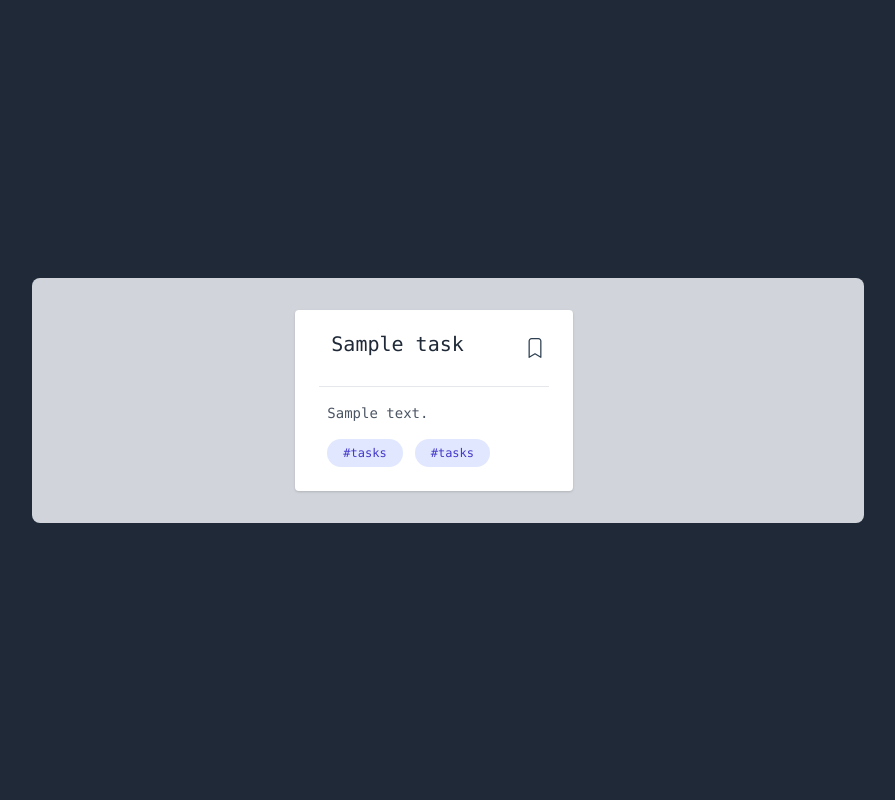
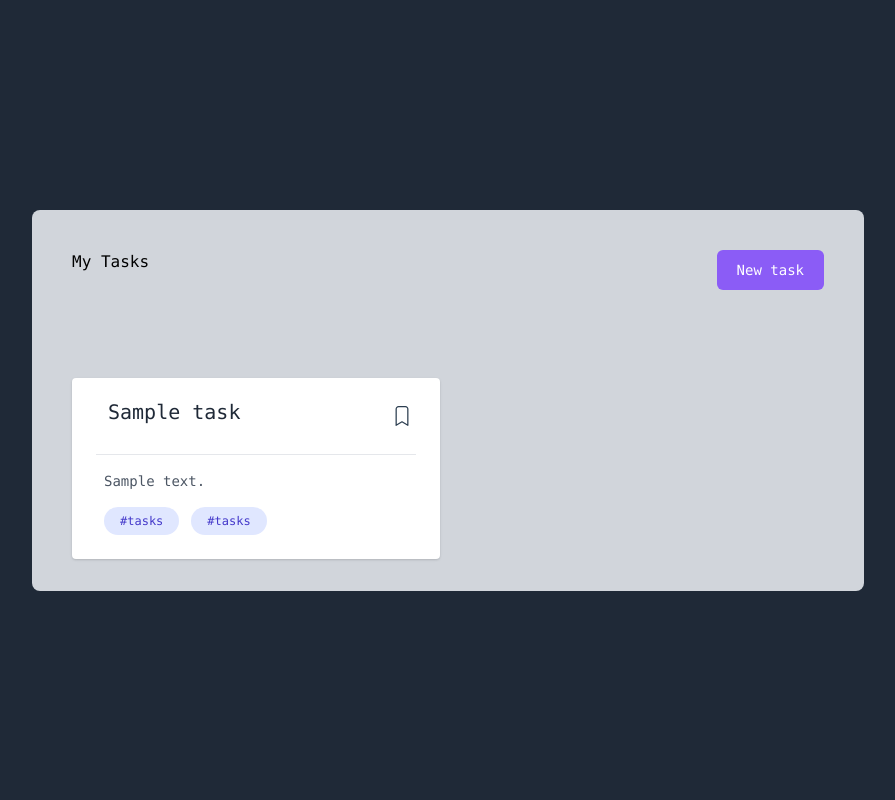
Before and after one commit to eliezer-alves/pomopy, a Flask app: page /tasks in a window 1280 px wide. Shown: the whole page, without its empty margins (192-1087 px from the left). Run offline with Flask 2, Linux system fonts and the light colour scheme; the visitor is signed in with stand-in values (Sample User, id 1); tables that the repository leaves empty or names only in its code hold one stand-in row (values such as "Sample post"); style sheets or scripts are compiled from the project's sources; some libraries are stand-ins or nearby versions.

Commit message:
feat(tasks): estrutura de listagem das tarefas1

```diff
--- a/app/Controllers/TasksController.py
+++ b/app/Controllers/TasksController.py
@@ -24,5 +24,4 @@ class TasksController(Controller):
             self._flash('Failed to register!')
             self._redirect('/tasks/create')
 
-        self._flash('Registration performed successfully!')
         return self._redirect('/tasks')
--- a/templates/tasks.html
+++ b/templates/tasks.html
@@ -1,10 +1,17 @@
 {% extends "template.html" %}
 {% block view %}
 
+<div class="grid grid-cols-1 space-y-4 w-full">
+    <div class="flex justify-between p-10">
+        <h1>My Tasks</h1>
+        <a href="/tasks/create" class="btn-pomo-1">
+            <span>New task</span>
+        </a>
+    </div>
     <div aria-label="group of cards" tabindex="0" class="focus:outline-none py-8 w-full">
-    <div class="lg:flex items-center justify-center w-full">
+        <div class="grid grid-cols-1 md:grid-cols-2 gap-4 px-10">
             {% for task in tasks %}
-        <div tabindex="0" aria-label="card 1" class="focus:outline-none lg:w-4/12 lg:mr-7 lg:mb-0 mb-7 bg-white p-6 shadow rounded">
+            <div tabindex="0" aria-label="card 1" class="focus:outline-none bg-white p-6 shadow rounded">
                 <div class="flex items-center border-b border-gray-200 pb-6">
                     <div class="flex items-start justify-between w-full">
                         <div class="pl-3 w-full">
@@ -28,6 +35,6 @@
             {% endfor %}
         </div>
     </div>
-
+</div>
 
 {% endblock %}
```
Lines whose indentation alone changed are shown as unchanged.
